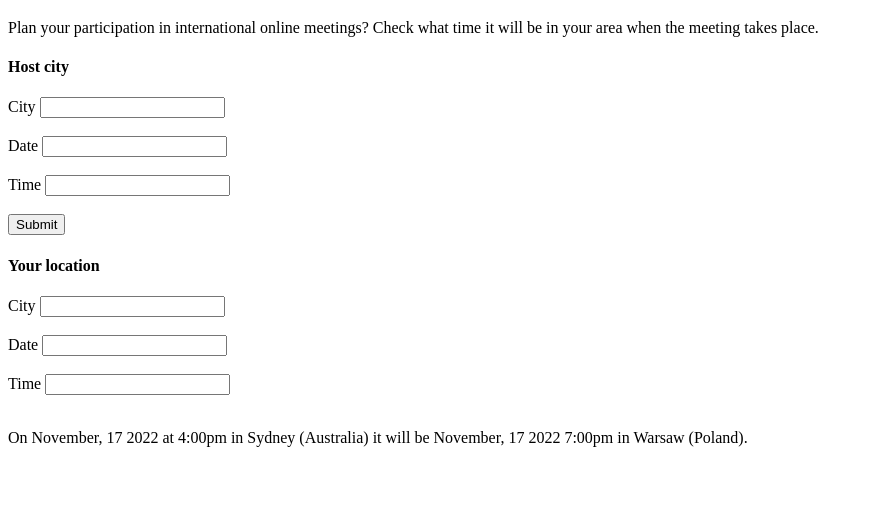
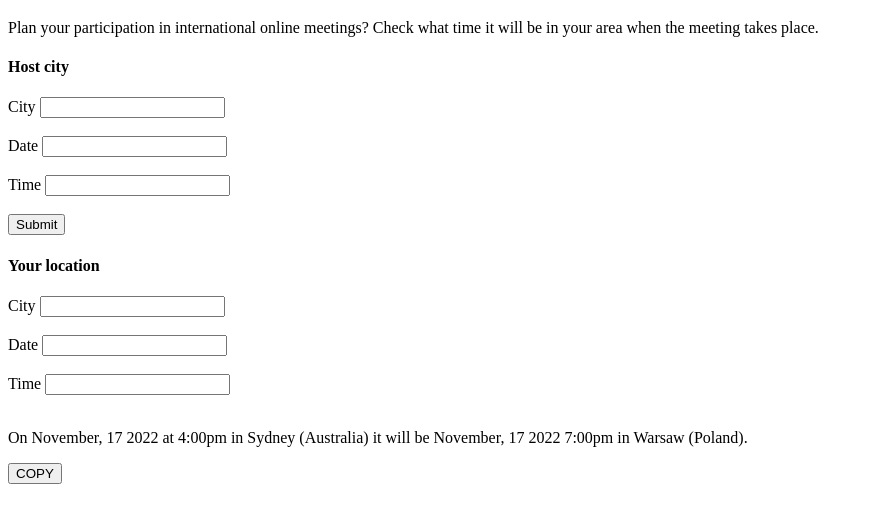
Before and after one commit to larisafrolova/time-checker, a plain HTML site: page index.html in a window 1280 px wide. Shown: the part 61-584 px from the top of the page, without its empty margins (0-873 px from the left). Drawn offline with Linux system fonts and the light colour scheme.

Commit message:
added a copy button to the index.html file

```diff
--- a/index.html
+++ b/index.html
@@ -37,6 +37,7 @@
             <div>
                 <p>On November, 17 2022 at 4:00pm in Sydney (Australia) it will be November, 17 2022 7:00pm in Warsaw (Poland).</p>
             </div>
+            <button>COPY</button>
         </div>
     </body>
 </html>
```
